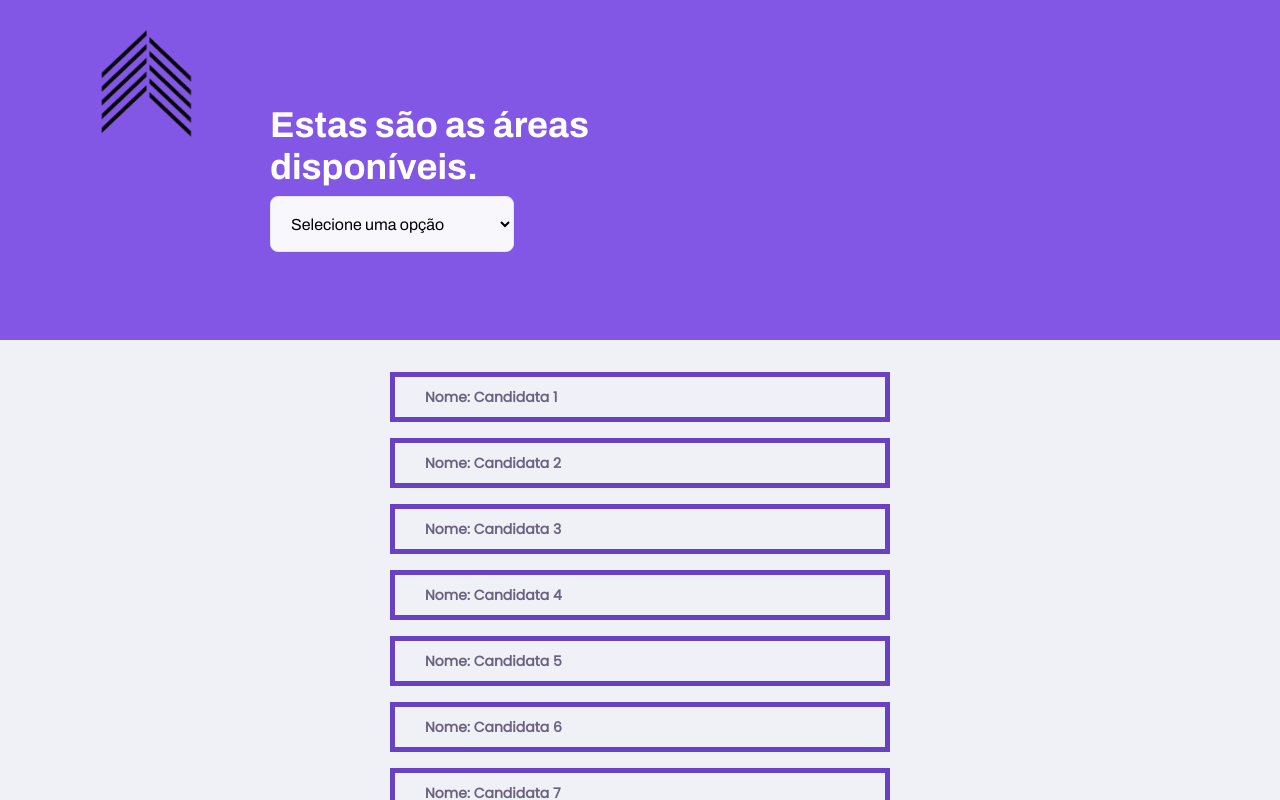
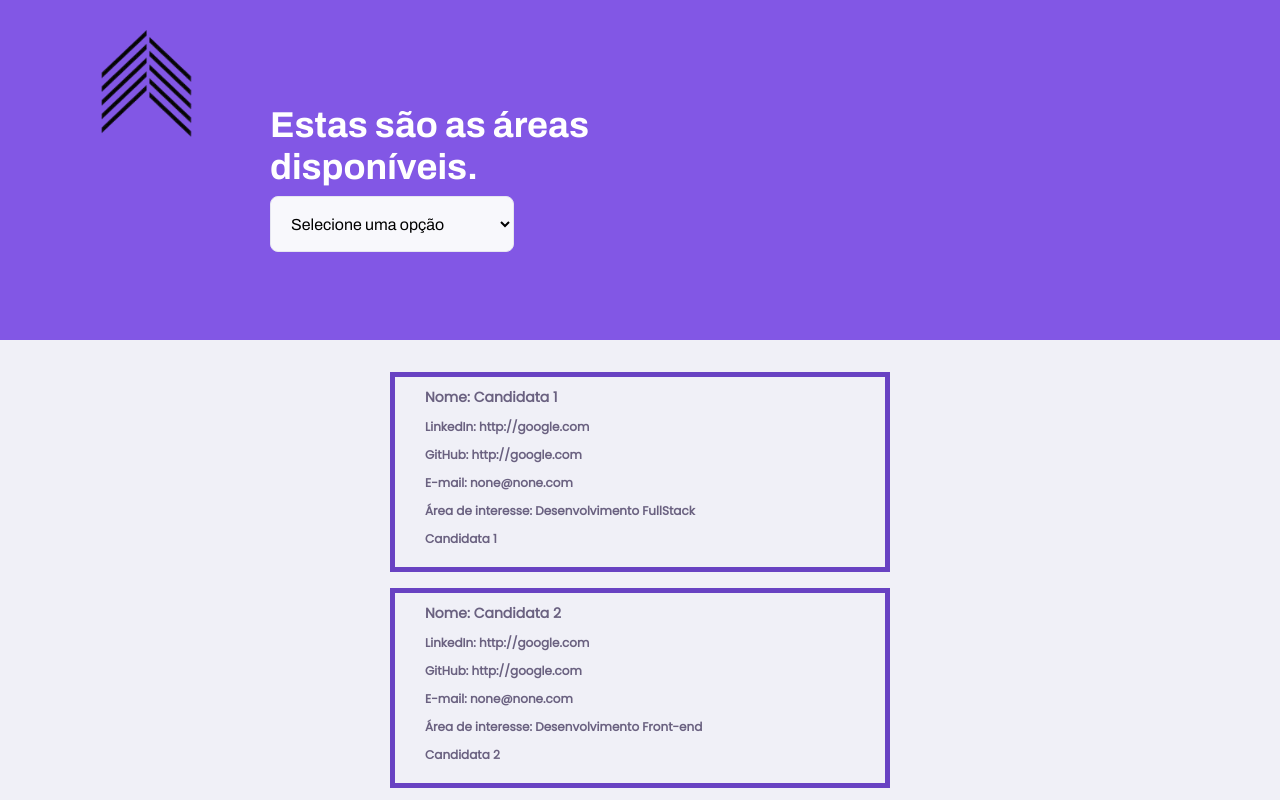
Before and after one commit to NaraGuimma/megahack-women-trilha, a React (Create React App) app: page /candidatas in a window 1280 px wide. Shown: the top 800 px of the page. Built offline with nearby package versions, Linux system fonts and the light colour scheme.

Commit message:
Update styles.css

```diff
--- a/src/pages/CandidateList/styles.css
+++ b/src/pages/CandidateList/styles.css
@@ -37,7 +37,7 @@
   width: 90%;
 }
 
-@media (min-width: 700px) {
+@media (min-width: 300px) {
   #search-teachers button {
     width: 100%;
     height: 5.6rem;
@@ -114,8 +114,9 @@
     max-width: 500px;
     margin: auto;
     width: 100%;
-    height: 50px;
+    height: 200px;
     display: block;
+    margin-top: 0rem;
     border: 5px solid var(--color-primary-darker);
 
     position: relative;
```
